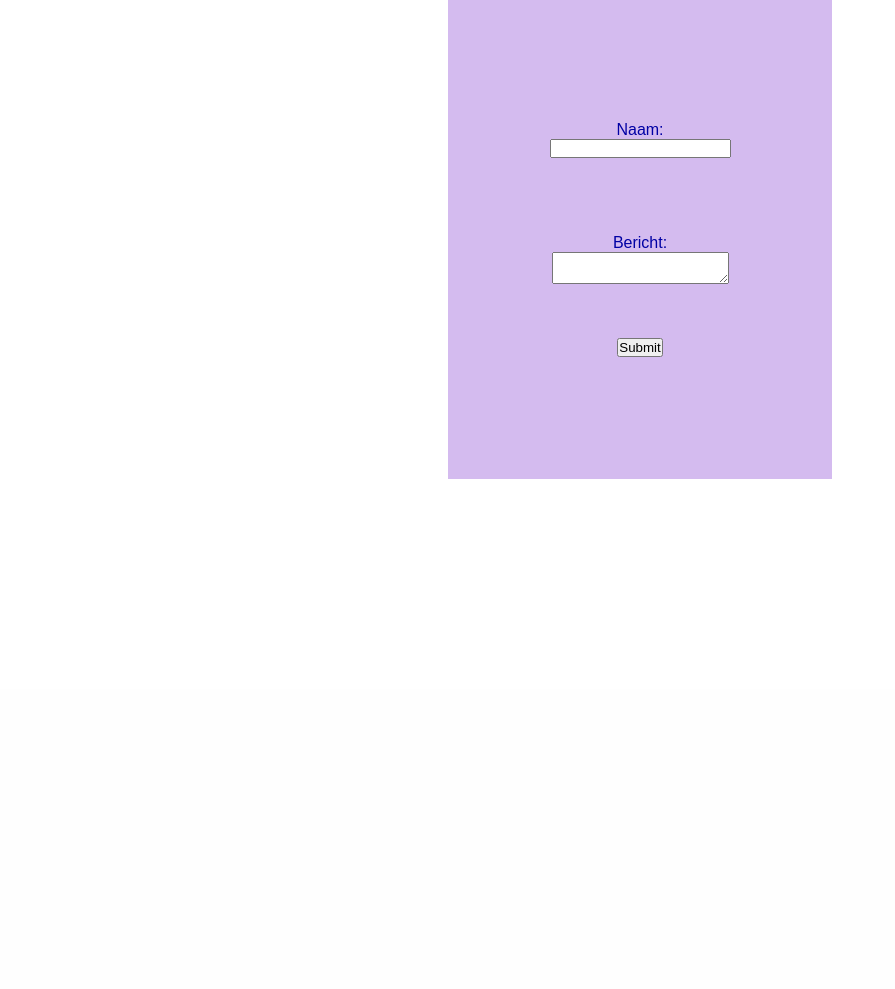
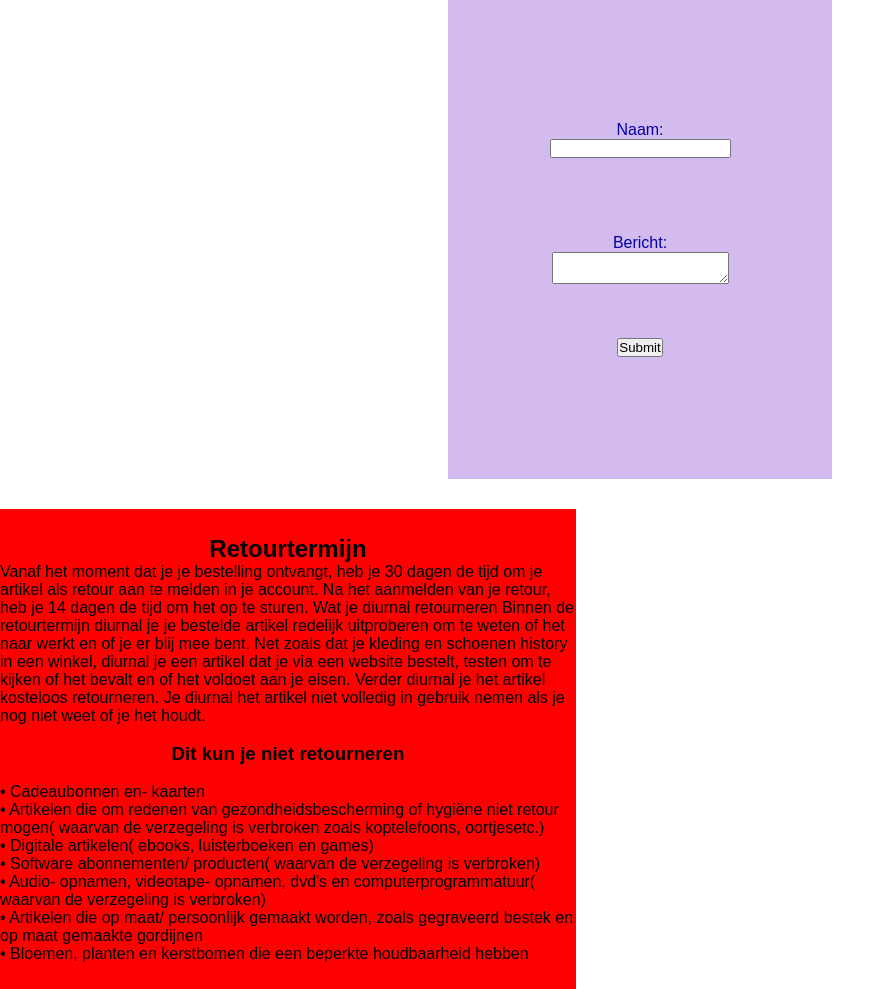
Before and after one commit to NouamanGuendoul/project-3, a PHP site: page /klachten/klachten.php in a window 1280 px wide. Shown: the part 111-1100 px from the top of the page, without its empty margins (0-895 px from the left). Before the commit the page ends 590 px from the top, so only its background shows below. Run offline with PHP 8.4, Linux system fonts and the light colour scheme.

Commit message:
something

```diff
--- a/Errors.txt
+++ b/Errors.txt
@@ -3,9 +3,7 @@ txt file made by Stacey Peters. Do not change.
 
 
 
-When opening webpage map in apache local host, it does not load the home page, going to the home page by clicking on the logo(with link to homepage) gives an error "The requested URL was not found on this server.".
-
-When on any page, going to the exact same page by clicking on the navbar name gives an error "The requested URL was not found on this server.".
+When opening webpage map in apache local host, it does not load the home page.
 
 When clicking on "verzenden" (klachten.php), it gives an error "The requested URL was not found on this server.".
 
--- a/webpage/home.php
+++ b/webpage/home.php
@@ -1,4 +1,4 @@
-<!-- <?php include './navbar/menu.html';?> -->
+<?php include('./navbar/menu.html');?>
 
 <!DOCTYPE html>
 <html lang="en">
@@ -11,7 +11,7 @@
 </head>
 <body>
     <!-- navbar -->
-    <nav>
+    <!-- <nav>
         <ul id="nav-list">
             <li id="logo-li"><a href="./home.php"><img src="./img/dol.com-logo.png" alt="logo"  id="logo-img"></a></li>
             <li class="nav-li"><a href="./medewerkers/medewerkers.php">Over Ons</a></li>
@@ -20,7 +20,7 @@
             <li class="nav-li"><a href="./klachten/klachten.php">Klachten</a></li>
         </ul>
 
-    </nav>
+    </nav> -->
 
 </body>
 </html>
--- a/webpage/klachten/klachten.css
+++ b/webpage/klachten/klachten.css
@@ -19,6 +19,26 @@
 #naam-input{
     margin-bottom: 40px;
 }
-#klacht-input{
+
+/* retour style */
+#retour-container{
+    display: flex;
+    flex-direction: column;
+    align-items: center;
+    justify-content: center;
+    background-color: red;
+    width: 45vw;
+    height: 60vh;
+}
+
+#retour-h2{
 
 }
+
+#retour-h3{
+
+}
+
+#retour-p{
+
+}
--- a/webpage/klachten/klachten.php
+++ b/webpage/klachten/klachten.php
@@ -1,5 +1,6 @@
 <link rel="stylesheet" href="../navbar/menu.css">
-<link rel="stylesheet" href="./klachten.css">
+<link rel="stylesheet" href="./klachten.css?v=<?php echo time(); ?>">
+
 
 <?php
     include "../navbar/menu.html";
@@ -42,3 +43,22 @@
     <input type="submit" name="knop" id="knop">
 </form>
 </div>
+<!-- Retourtermijn -->
+<section id="retour-container">
+    <h2 id="retour-h2">Retourtermijn</h2>
+    <p id="retour-p">
+    Vanaf het moment dat je je bestelling ontvangt, heb je 30 dagen de tijd om je artikel als retour aan te melden in je account. Na het aanmelden van je retour, heb je 14 dagen de tijd om het op te sturen. Wat je diurnal retourneren
+    Binnen de retourtermijn diurnal je je bestelde artikel redelijk uitproberen om te weten of het naar werkt en of je er blij mee bent. Net zoals dat je kleding en schoenen history in een winkel, diurnal je een artikel dat je via een website bestelt, testen om te kijken of het bevalt en of het voldoet aan je eisen.
+     Verder diurnal je het artikel kosteloos retourneren. Je diurnal het artikel niet volledig in gebruik nemen als je nog niet weet of je het houdt.<br><br>
+
+     <h3 id="retour-h3">Dit kun je niet retourneren </h3> <br>
+
+    • Cadeaubonnen en- kaarten <br>
+    • Artikelen die om redenen van gezondheidsbescherming of hygiëne niet retour mogen( waarvan de verzegeling is verbroken zoals koptelefoons, oortjesetc.)<br>
+    • Digitale artikelen( ebooks, luisterboeken en games) <br>
+    • Software abonnementen/ producten( waarvan de verzegeling is verbroken) <br>
+    • Audio- opnamen, videotape- opnamen, dvd's en computerprogrammatuur( waarvan de verzegeling is verbroken) <br>
+    • Artikelen die op maat/ persoonlijk gemaakt worden, zoals gegraveerd bestek en op maat gemaakte gordijnen<br>
+    • Bloemen, planten en kerstbomen die een beperkte houdbaarheid hebben
+    </p>
+</section>
```
